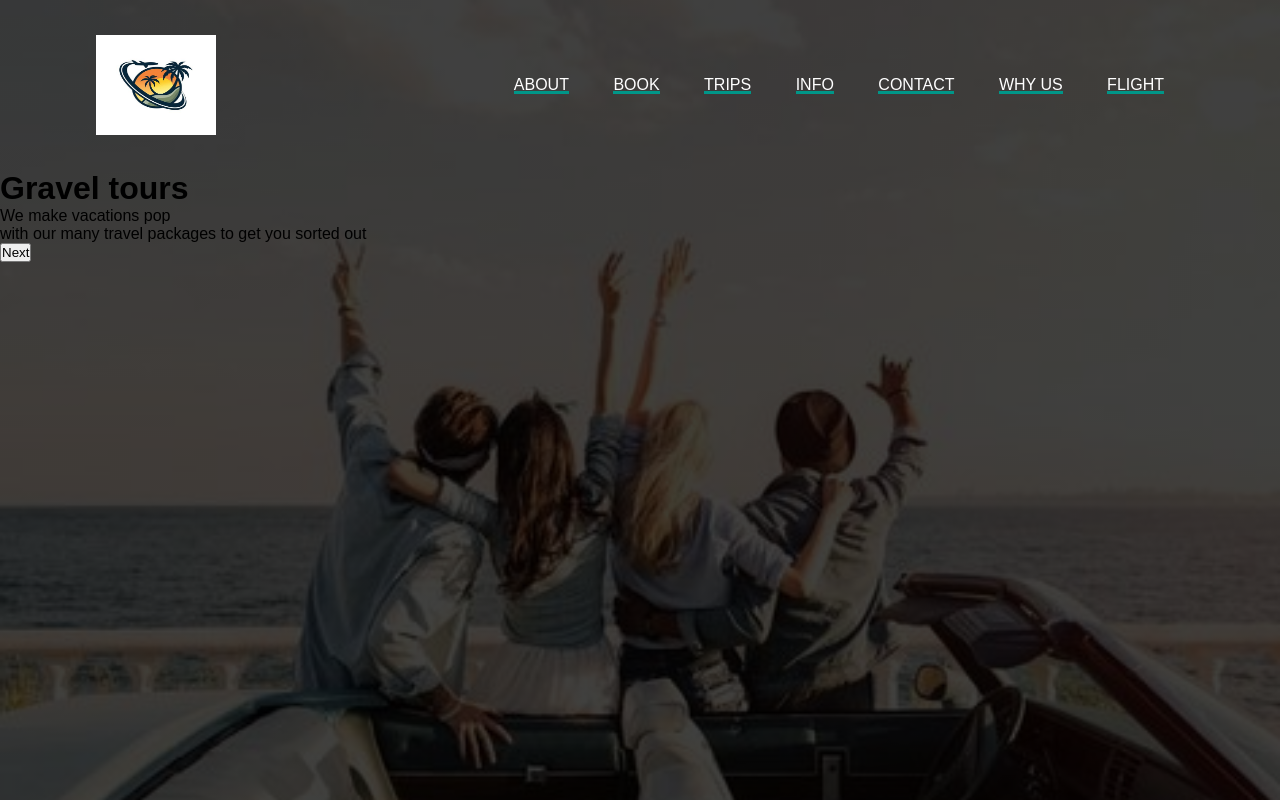
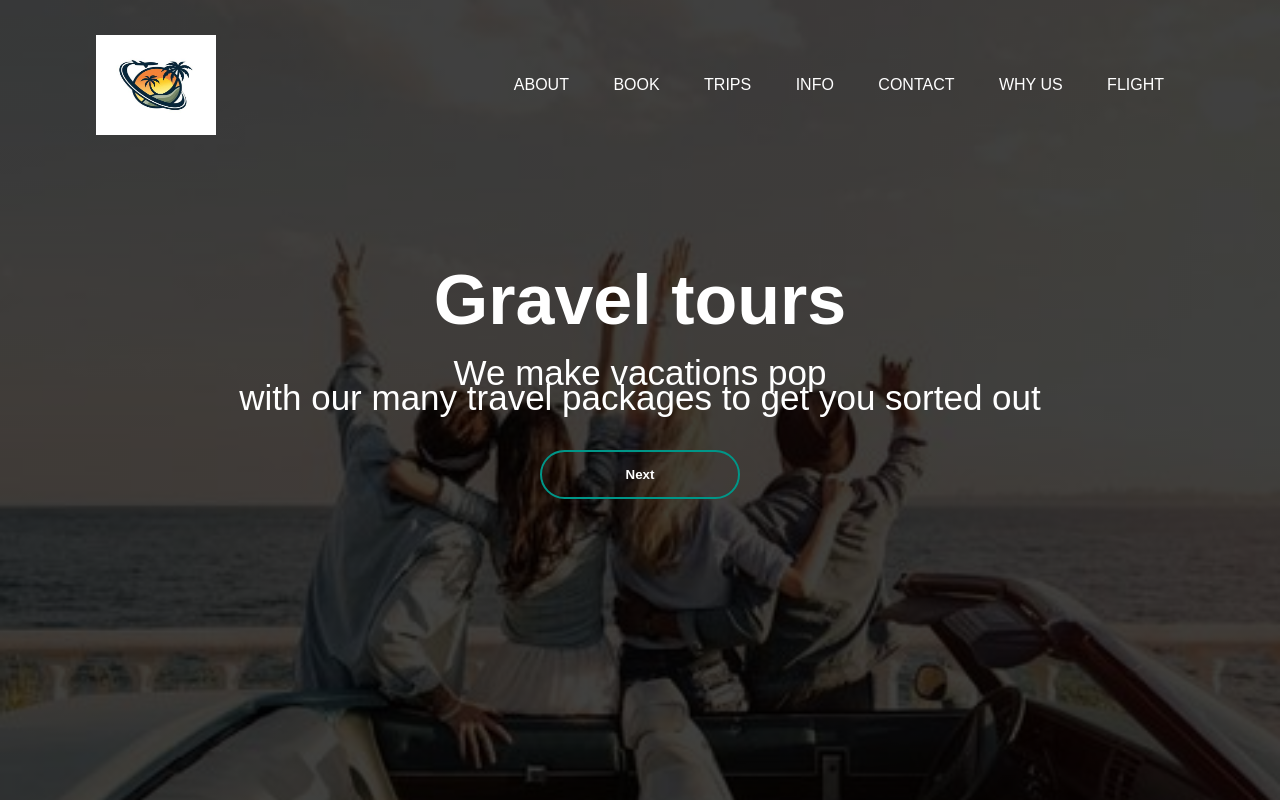
Before and after one commit to kostakis2000/entreprenuer, a PHP site: page / in a window 1280 px wide. Run offline with PHP 8.4, Linux system fonts and the light colour scheme.

Commit message:
modified the button

```diff
--- a/style.css
+++ b/style.css
@@ -37,10 +37,46 @@
 .navbar ul li::after{
     content: '';
     height: 3px;
-    width: 100%;
+    width: 0;
     background: #009688;
     position: absolute;
     left: 0;
-    bottom: 0;
+    bottom:-10px;
+    transition: 0.5s;
 
 }
+.navbar ul li:hover::after{
+    width: 100%;
+}
+.content{
+   width: 100%;
+   position: absolute;
+   top: 30%;
+   transform: translateY(-50);
+   text-align: center;
+   color: #fff;
+
+}
+.content{
+    font-size: 35px;
+    margin-top: 20px;
+
+
+}
+.content p{
+    margin: 20px auto;
+    font-weight: 100;
+    line-height:25px;
+}
+button{
+    width: 200px;
+    padding: 15px 0;
+    text-align: center;
+    margin: 20px 10px;
+    border-radius: 25px;
+    font-weight: bold;
+    border: 2px solid #009688;
+    background: transparent;
+    color: #fff;
+    cursor: pointer;
+}
```
